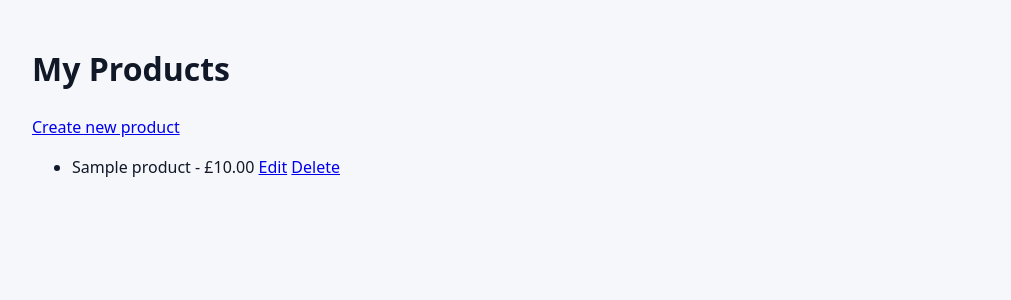
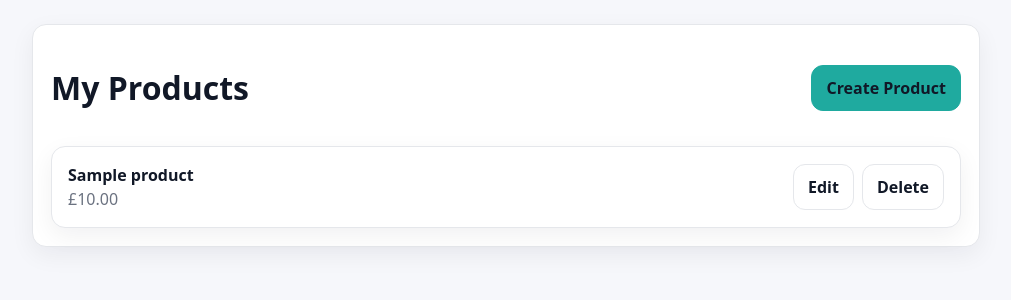
Before and after one commit to adeebimam/brfn_marketplace, a Django app: template templates/marketplace/producer_product_list.html in a window 1280 px wide. Shown: the part 67-367 px from the top of the page, without its empty margins (134-1145 px from the left). Run offline with Django 5.2, Linux system fonts and the light colour scheme; the template is opened without the code that fills it: values that come from a table or form of the project are taken from there, others are empty; tables that the repository leaves empty hold one stand-in row (values such as "Sample post").

Commit message:
adding new files

```diff
--- a/templates/marketplace/producer_product_list.html
+++ b/templates/marketplace/producer_product_list.html
@@ -1,17 +1,41 @@
 {% extends "base.html" %}
 {% block content %}
-  <h1>My Products</h1>
-  <p><a href="{% url 'marketplace:product_create' %}">Create new product</a></p>
+  <div class="card stack">
 
-  <ul>
-    {% for p in products %}
-      <li>
-        {{ p.name }} - £{{ p.price }}
-        <a href="{% url 'marketplace:product_update' p.pk %}">Edit</a>
-        <a href="{% url 'marketplace:product_delete' p.pk %}">Delete</a>
-      </li>
-    {% empty %}
-      <li>You have no products yet.</li>
-    {% endfor %}
-  </ul>
+    <div style="display: flex; justify-content: space-between; align-items: center;">
+      <h1>My Products</h1>
+      <a href="{% url 'marketplace:product_create' %}" class="btn btn-primary">
+      Create Product
+      </a>
+    </div>
+
+    {% if products %}
+      <div class="stack">
+        {% for p in products %}
+          <div class="card stack" style="padding: 1rem;">
+            <div style="display: flex; justify-content: space-between; align-items: center;">
+
+              <div>
+                <strong>{{ p.name }}</strong><br>
+                <span class="muted">£{{ p.price }}</span>
+              </div>
+
+              <div style="display: flex; gap: 0.5rem;">
+                <a href="{% url 'marketplace:product_update' p.pk %}" class="btn">
+                  Edit
+                </a>
+                <a href="{% url 'marketplace:product_delete' p.pk %}" class="btn">
+                  Delete
+                </a>
+              </div>
+
+            </div>
+          </div>
+        {% endfor %}
+      </div>
+    {% else %}
+      <p class="muted">You have no products yet.</p>
+    {% endif %}
+
+  </div>
 {% endblock %}
--- a/templates/marketplace/product_form.html
+++ b/templates/marketplace/product_form.html
@@ -4,7 +4,7 @@
   <form method="post">
     {% csrf_token %}
     {{ form.as_p }}
-    <button type="submit">Save</button>
+    <button class="save-btn btn" type="submit">Save</button>
   </form>
-  <p><a href="{% url 'marketplace:producer_product_list' %}">Back</a></p>
+  <p><a class="btn" href="{% url 'marketplace:producer_product_list' %}">Back</a></p>
 {% endblock %}
```
Also changed, not shown: templates/marketplace/product_confirm_delete.html (line endings or trailing spaces), templates/marketplace/product_detail.html (line endings or trailing spaces), templates/marketplace/product_list.html (line endings or trailing spaces).
